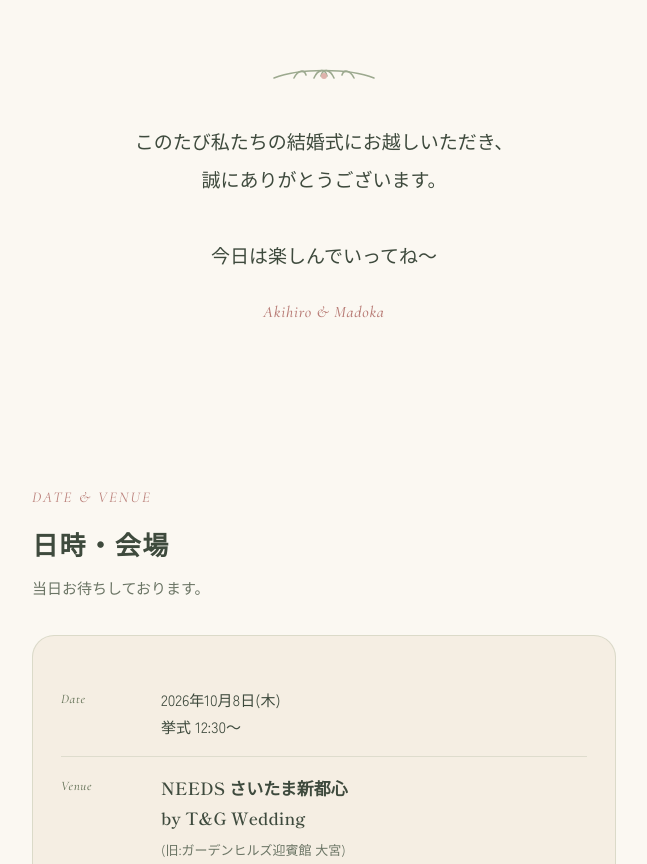
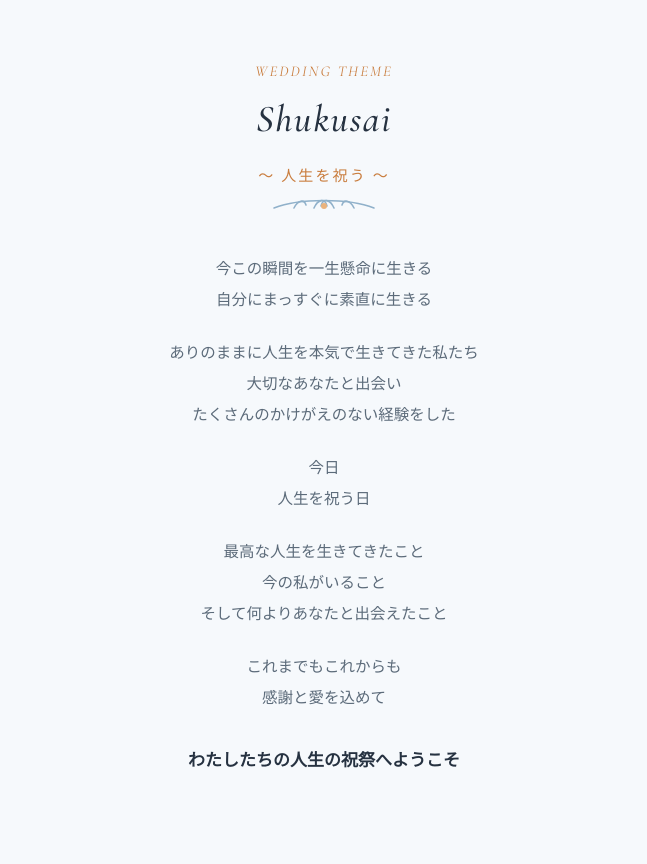
Before and after one commit to akhr451/wedding, a plain HTML site: page index.html in a window 1280 px wide. Shown: the part 820-1684 px from the top of the page, without its empty margins (316-963 px from the left). Drawn offline with nearby package versions, Linux system fonts and the light colour scheme.

Commit message:
サイトの配色をブルー×オレンジに変更し、結婚式のテーマを追加
- メインカラーをセージグリーンからダスティブルーに、アクセントを
  ダスティローズからソフトオレンジに変更(3ページ共通)
- ヒーロー直下に「Shukusai 〜人生を祝う〜」のテーマセクションを追加
- 冒頭の「このたびは〜楽しんでいってね」のメッセージ文を削除

```diff
--- a/index.html
+++ b/index.html
@@ -9,15 +9,14 @@
 <link href="https://fonts.googleapis.com/css2?family=Shippori+Mincho:wght@400;500;600&family=Cormorant+Garamond:ital,wght@0,400;0,500;1,400;1,500&family=Zen+Kaku+Gothic+New:wght@400;500;700&display=swap" rel="stylesheet">
 <style>
   :root{
-    --ivory:#FBF8F2;
-    --ivory-deep:#F5EEE3;
-    --sage:#8C9C7E;
-    --sage-deep:#5C6B4F;
-    --rose:#D9A6A0;
-    --rose-deep:#B97D77;
-    --gold:#C6A25B;
-    --ink:#3E4A3D;
-    --ink-soft:#6b7565;
+    --ivory:#F6F9FC;
+    --ivory-deep:#EAF1F7;
+    --blue:#7FA5C2;
+    --blue-deep:#3B5B78;
+    --orange:#E8A768;
+    --orange-deep:#C97D3E;
+    --ink:#263241;
+    --ink-soft:#5c6b7a;
     --line-green:#06C755;
     --serif-jp: 'Shippori Mincho', serif;
     --serif-en: 'Cormorant Garamond', serif;
@@ -43,7 +42,7 @@
     font-family:var(--serif-en);
     font-style:italic;
     letter-spacing:.14em;
-    color:var(--rose-deep);
+    color:var(--orange-deep);
     font-size:15px;
     text-transform:uppercase;
   }
@@ -74,8 +73,8 @@
     text-align:center;
     padding:60px 24px;
     background:
-      radial-gradient(ellipse at 50% 0%, rgba(217,166,160,.18), transparent 55%),
-      radial-gradient(ellipse at 50% 100%, rgba(140,156,126,.16), transparent 55%),
+      radial-gradient(ellipse at 50% 0%, rgba(232,167,104,.18), transparent 55%),
+      radial-gradient(ellipse at 50% 100%, rgba(127,165,194,.16), transparent 55%),
       var(--ivory);
     position:relative;
     overflow:hidden;
@@ -95,7 +94,7 @@
     font-style:italic;
     font-size:14px;
     letter-spacing:.22em;
-    color:var(--sage-deep);
+    color:var(--blue-deep);
     text-transform:uppercase;
     margin-bottom:14px;
   }
@@ -109,7 +108,7 @@
   }
   .hero-names .amp{
     display:inline-block;
-    color:var(--rose-deep);
+    color:var(--orange-deep);
     font-style:italic;
     margin:0 10px;
     font-size:.85em;
@@ -132,29 +131,43 @@
     color:var(--ink-soft);
     display:flex;flex-direction:column;align-items:center;gap:6px;
   }
-  .scroll-cue .line{width:1px;height:26px;background:var(--sage);animation:pulse 2.2s ease-in-out infinite;}
+  .scroll-cue .line{width:1px;height:26px;background:var(--blue);animation:pulse 2.2s ease-in-out infinite;}
   @keyframes pulse{0%,100%{opacity:.3;}50%{opacity:1;}}
 
-  /* ---------- message ---------- */
-  .message{text-align:center;}
-  .message blockquote{
-    margin:0 auto;
-    max-width:420px;
-    font-family:var(--serif-jp);
-    font-size:19px;
-    color:var(--ink);
-    line-height:2;
-    font-weight:500;
-    position:relative;
-  }
-  .message .signoff{
+  /* ---------- theme ---------- */
+  .theme{text-align:center;}
+  .theme-title{margin-bottom:6px;}
+  .theme-title-en{
     display:block;
-    margin-top:22px;
     font-family:var(--serif-en);
     font-style:italic;
-    color:var(--rose-deep);
-    font-size:16px;
-    letter-spacing:.05em;
+    font-weight:500;
+    font-size:clamp(28px,6vw,38px);
+    color:var(--ink);
+    letter-spacing:.04em;
+  }
+  .theme-title-jp{
+    display:block;
+    font-family:var(--serif-jp);
+    font-size:15px;
+    color:var(--orange-deep);
+    letter-spacing:.14em;
+    margin-top:8px;
+  }
+  .theme-quote{
+    max-width:420px;
+    margin:0 auto 22px;
+    font-family:var(--serif-jp);
+    font-size:15.5px;
+    color:var(--ink-soft);
+    line-height:2;
+  }
+  .theme-quote:last-of-type{margin-bottom:0;}
+  .theme-quote-final{
+    margin-top:30px;
+    font-size:17px;
+    font-weight:600;
+    color:var(--ink);
   }
 
   /* ---------- info card ---------- */
@@ -162,13 +175,13 @@
     background:var(--ivory-deep);
     border-radius:22px;
     padding:34px 28px;
-    border:1px solid rgba(140,156,126,.25);
+    border:1px solid rgba(127,165,194,.25);
   }
   .info-row{
     display:flex;
     gap:16px;
     padding:16px 0;
-    border-bottom:1px solid rgba(140,156,126,.22);
+    border-bottom:1px solid rgba(127,165,194,.22);
   }
   .info-row:last-of-type{border-bottom:none;}
   .info-label{
@@ -176,7 +189,7 @@
     font-family:var(--serif-en);
     font-style:italic;
     font-size:13px;
-    color:var(--sage-deep);
+    color:var(--blue-deep);
     letter-spacing:.05em;
     padding-top:2px;
   }
@@ -191,15 +204,15 @@
     padding:13px 26px;
     border-radius:999px;
     background:transparent;
-    border:1px solid var(--sage-deep);
-    color:var(--sage-deep);
+    border:1px solid var(--blue-deep);
+    color:var(--blue-deep);
     font-size:14px;
     text-decoration:none;
     font-family:var(--sans-jp);
     letter-spacing:.03em;
     transition:background .25s ease, color .25s ease;
   }
-  .map-btn:hover{background:var(--sage-deep);color:#fff;}
+  .map-btn:hover{background:var(--blue-deep);color:#fff;}
 
   /* ---------- timeline ---------- */
   .timeline{position:relative;padding-left:6px;}
@@ -221,14 +234,14 @@
   .t-dot{
     width:14px;height:14px;border-radius:50%;
     background:var(--ivory);
-    border:2px solid var(--rose-deep);
+    border:2px solid var(--orange-deep);
     margin-top:4px;
   }
   .t-time{
     font-family:var(--serif-en);
     font-style:italic;
     font-size:14px;
-    color:var(--sage-deep);
+    color:var(--blue-deep);
     white-space:nowrap;
     margin-top:8px;
   }
@@ -238,7 +251,7 @@
 
   /* ---------- notice ---------- */
   .notice{
-    background:linear-gradient(135deg, rgba(217,166,160,.14), rgba(140,156,126,.10));
+    background:linear-gradient(135deg, rgba(232,167,104,.14), rgba(127,165,194,.10));
     border-radius:22px;
     padding:32px 28px;
     text-align:center;
@@ -265,14 +278,14 @@
     padding:30px 20px;
     text-align:center;
     text-decoration:none;
-    border:1px solid rgba(140,156,126,.25);
+    border:1px solid rgba(127,165,194,.25);
     transition:transform .2s ease, border-color .2s ease;
   }
-  .share-nav-card:hover{transform:translateY(-3px);border-color:var(--sage-deep);}
+  .share-nav-card:hover{transform:translateY(-3px);border-color:var(--blue-deep);}
   .share-nav-icon{
     width:38px;height:38px;
     margin:0 auto 14px;
-    color:var(--sage-deep);
+    color:var(--blue-deep);
   }
   .share-nav-icon svg{width:100%;height:100%;}
   .share-nav-title{
@@ -294,7 +307,7 @@
     background:var(--ivory-deep);
     border-radius:22px;
     padding:40px 28px;
-    border:1px solid rgba(140,156,126,.25);
+    border:1px solid rgba(127,165,194,.25);
   }
   .line-btn{
     display:inline-flex;
@@ -318,7 +331,7 @@
     margin:26px auto 0;
     border-radius:16px;
     background:#fff;
-    border:1px solid rgba(140,156,126,.3);
+    border:1px solid rgba(127,165,194,.3);
     display:flex;align-items:center;justify-content:center;
     font-size:11px;
     color:var(--ink-soft);
@@ -336,7 +349,7 @@
     font-family:var(--serif-en);
     font-style:italic;
     font-size:15px;
-    color:var(--rose-deep);
+    color:var(--orange-deep);
     letter-spacing:.1em;
   }
   footer .fdate{
@@ -377,16 +390,39 @@
   <div class="scroll-cue"><span>SCROLL</span><span class="line"></span></div>
 </section>
 
-<!-- ================= MESSAGE ================= -->
-<section class="message reveal">
+<!-- ================= THEME ================= -->
+<section class="theme reveal">
   <div class="wrap">
+    <div class="eyebrow">Wedding Theme</div>
+    <div class="theme-title">
+      <span class="theme-title-en">Shukusai</span>
+      <span class="theme-title-jp">〜 人生を祝う 〜</span>
+    </div>
     <div class="divider" id="divider-1"></div>
-    <blockquote>
-      このたび私たちの結婚式にお越しいただき、<br>
-      誠にありがとうございます。<br><br>
-      今日は楽しんでいってね〜
-      <span class="signoff">Akihiro &amp; Madoka</span>
-    </blockquote>
+
+    <div class="theme-quote">
+      今この瞬間を一生懸命に生きる<br>
+      自分にまっすぐに素直に生きる
+    </div>
+    <div class="theme-quote">
+      ありのままに人生を本気で生きてきた私たち<br>
+      大切なあなたと出会い<br>
+      たくさんのかけがえのない経験をした
+    </div>
+    <div class="theme-quote">
+      今日<br>人生を祝う日
+    </div>
+    <div class="theme-quote">
+      最高な人生を生きてきたこと<br>
+      今の私がいること<br>
+      そして何よりあなたと出会えたこと
+    </div>
+    <div class="theme-quote">
+      これまでもこれからも<br>感謝と愛を込めて
+    </div>
+    <div class="theme-quote theme-quote-final">
+      わたしたちの人生の祝祭へようこそ
+    </div>
   </div>
 </section>
 
@@ -435,7 +471,7 @@
     <div class="timeline">
       <div class="vine">
         <svg viewBox="0 0 2 600" preserveAspectRatio="none">
-          <line x1="1" y1="0" x2="1" y2="600" stroke="#8C9C7E" stroke-width="2" stroke-dasharray="2 8" stroke-linecap="round"/>
+          <line x1="1" y1="0" x2="1" y2="600" stroke="#7FA5C2" stroke-width="2" stroke-dasharray="2 8" stroke-linecap="round"/>
         </svg>
       </div>
 
@@ -537,14 +573,14 @@
 <!-- shared sprig symbol -->
 <svg width="0" height="0" style="position:absolute">
   <symbol id="sprig" viewBox="0 0 120 28">
-    <g fill="none" stroke="#8C9C7E" stroke-width="1.6" stroke-linecap="round">
+    <g fill="none" stroke="#7FA5C2" stroke-width="1.6" stroke-linecap="round">
       <path d="M10 14 C 35 4, 85 4, 110 14"/>
       <path d="M30 14 c 4 -8 10 -9 12 -3" />
       <path d="M50 14 c 4 -9 11 -10 13 -2" />
       <path d="M70 14 c -4 -9 -11 -10 -13 -2" />
       <path d="M90 14 c -4 -8 -10 -9 -12 -3" />
     </g>
-    <g fill="#D9A6A0">
+    <g fill="#E8A768">
       <circle cx="60" cy="12" r="3"/>
     </g>
   </symbol>
@@ -568,7 +604,7 @@
   }, {threshold:.15});
   revealEls.forEach(el=>io.observe(el));
 
-  // put the divider sprig into the message-section divider slot
+  // put the divider sprig into the theme-section divider slot
   const d1 = document.getElementById('divider-1');
   if(d1){
     const svgns = "http://www.w3.org/2000/svg";
@@ -602,7 +638,7 @@
       return `M ${x1} ${y1} Q ${c1x} ${c1y} ${x2} ${y2} Q ${c2x} ${c2y} ${x1} ${y1} Z`;
     }
 
-    const colors = ['#8C9C7E','#5C6B4F','#C6A25B'];
+    const colors = ['#7FA5C2','#3B5B78','#C97D3E'];
     for(let i=0;i<leafCount;i++){
       const t = i/(leafCount-1);
       const deg = startDeg + t*span;
@@ -639,13 +675,13 @@
           petal.setAttribute("rx","4.2");
           petal.setAttribute("ry","3");
           petal.setAttribute("transform", `rotate(${pa*180/Math.PI} ${fx + Math.cos(pa)*4.2} ${fy + Math.sin(pa)*4.2})`);
-          petal.setAttribute("fill","#D9A6A0");
+          petal.setAttribute("fill","#E8A768");
           petal.setAttribute("fill-opacity","0.8");
           flower.appendChild(petal);
         }
         const center = document.createElementNS("http://www.w3.org/2000/svg","circle");
         center.setAttribute("cx",fx); center.setAttribute("cy",fy); center.setAttribute("r","2.6");
-        center.setAttribute("fill","#C6A25B");
+        center.setAttribute("fill","#C97D3E");
         flower.appendChild(center);
         svg.appendChild(flower);
       }
```
Also changed, not shown: message.html (+21 -22 lines), photo.html (+26 -27 lines).
